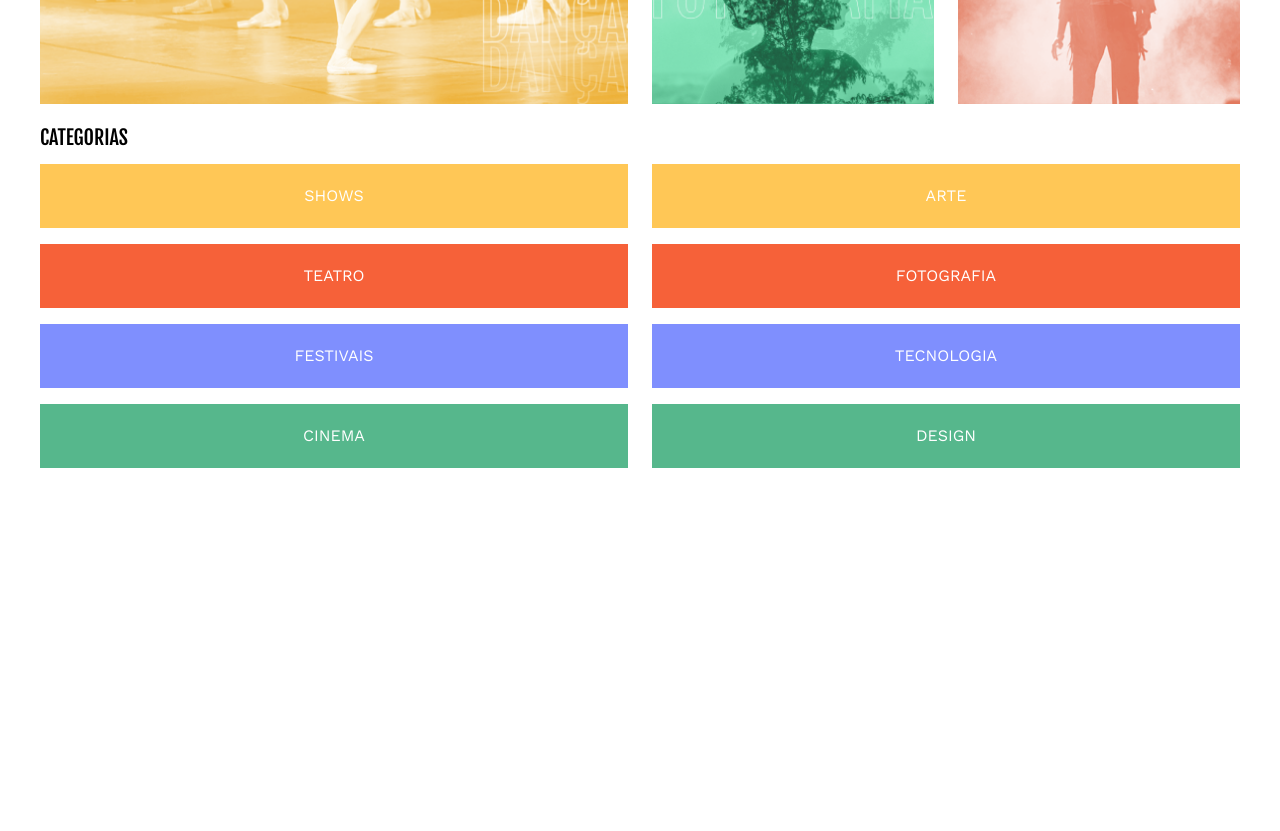
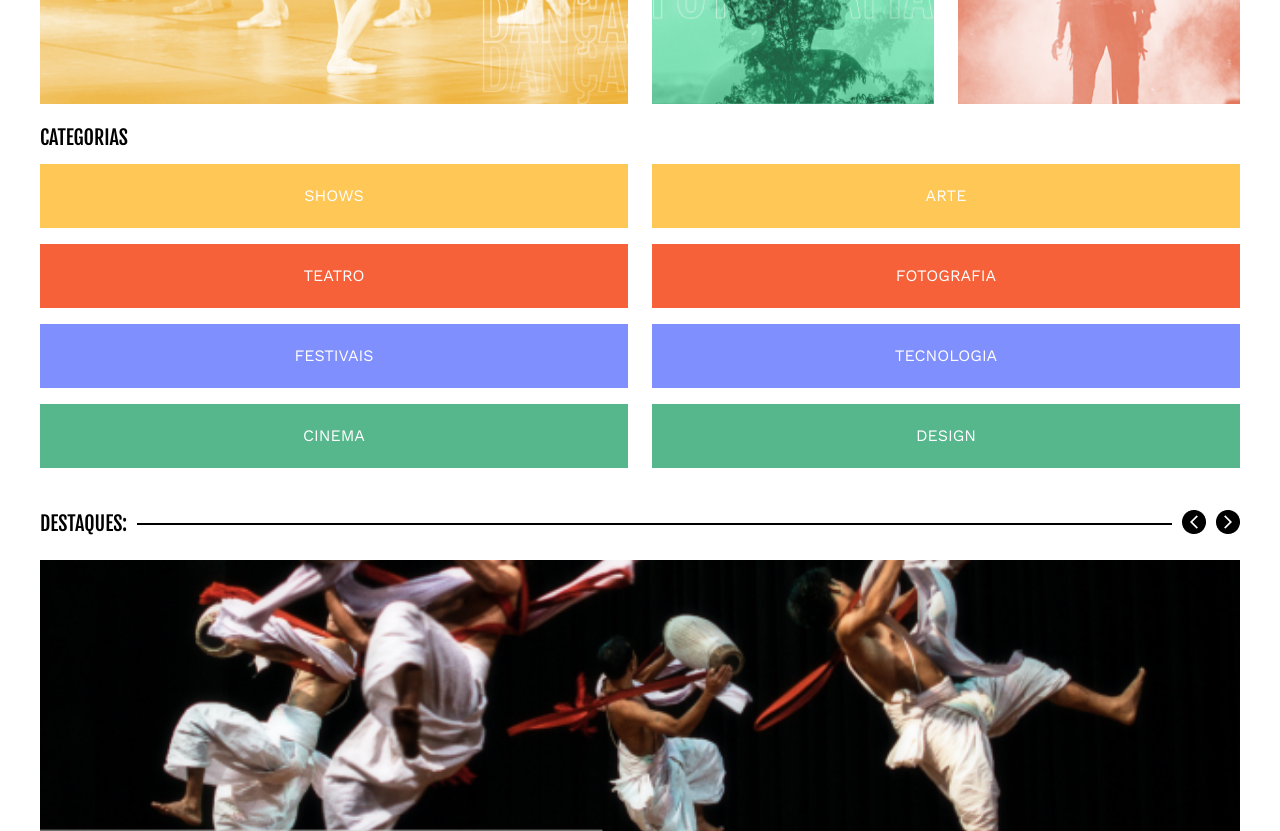
Before and after one commit to hideakifukami/culturama-react, a React (Create React App) app: page / in a window 1280 px wide. Shown: the part 600-1431 px from the top of the page. Before the commit the page ends 1068 px from the top, so only its background shows below. Built offline with nearby package versions, Linux system fonts and the light colour scheme.

Commit message:
correção erro

```diff
--- a/src/components/Category/index.js
+++ b/src/components/Category/index.js
@@ -1,6 +1,8 @@
 import React from 'react'
 import { colorData } from '../../data'
 import CategoryItem from '../CategoryItem'
+import Emphasis from '../Emphasis'
+import { emphasisData } from '../../data'
 import * as C from './styles'
 
 const Category = () => {
@@ -55,6 +57,10 @@ const Category = () => {
                     <CategoryItem key={index} categorie={item.categorie} color={item.color} />
                 ))}
             </C.CategoryList>
+            <C.CategoryEmphasis>
+                    <Emphasis img1={emphasisData.img1} img2={emphasisData.img2} />
+            </C.CategoryEmphasis>
+            <C.CategoryImage />
         </C.CategorySection>
     )
 }
--- a/src/components/Category/styles.js
+++ b/src/components/Category/styles.js
@@ -1,5 +1,5 @@
 import styled from "styled-components";
-import { fontData } from "../../data";
+import { categoryImageData, fontData } from "../../data";
 
 export const CategorySection = styled.section`
     margin-top: 1.5rem;
@@ -13,7 +13,7 @@ export const CategorySection = styled.section`
             "lista imagem";
         row-gap: 1rem;
         column-gap: 1.5rem;
-        grid-template-columns: calc(50% - 075rem);
+        grid-template-columns: calc(50% - 0.75rem);
         grid-template-rows: auto 1fr auto;
     }
 `
@@ -27,6 +27,7 @@ export const CategoryTitle = styled.h2`
     @media(min-width: 1440px) {
         margin-bottom: 0;
         grid-area: titulo;
+
     }
 `
 
@@ -49,3 +50,36 @@ export const CategoryList = styled.ul`
         grid-area: lista;
     }
 `
+export const CategoryEmphasis = styled.div`
+    @media (min-width: 1440px) {
+        grid-area: destaque;
+    }
+`
+
+
+export const CategoryImage = styled.div`
+
+    background-image: url(${categoryImageData.destaque360});
+    height: 271px;
+    background-repeat: no-repeat;
+    margin-bottom: 1.5rem;
+    background-size: cover;
+    background-position: center;
+    opacity: 1;
+    transition: 0.5s;
+
+    :hover {
+        opacity: 0.7;
+    }
+
+    @media(min-width: 720px) {
+        background-image: url(${categoryImageData.apresentacao720});
+    }
+
+    @media (min-width: 1440px) {
+        grid-area: imagem;
+        height: 224px;
+        margin-bottom: 0;
+        background-position-y: bottom;
+    }
+`
--- /dev/null
+++ b/src/components/Emphasis/index.js
@@ -0,0 +1,17 @@
+import React from 'react'
+import * as C from './styles'
+
+const Emphasis = (props) => {
+  return (
+    <C.EmphasisContainer>
+        <C.EmphasisTitle>Destaques:</C.EmphasisTitle>
+        <C.EmphasisBar />
+        <C.EmphasisDiv>
+            <C.EmphasisImage src={props.img1} />
+            <C.EmphasisImage src={props.img2} />
+        </C.EmphasisDiv>
+    </C.EmphasisContainer>
+  )
+}
+
+export default Emphasis
--- /dev/null
+++ b/src/components/Emphasis/styles.js
@@ -0,0 +1,42 @@
+import styled from "styled-components";
+import { fontData } from "../../data";
+
+export const EmphasisContainer = styled.div`
+    display: flex;
+    align-items: center;
+    gap: 10px;
+    font-size: 20px;
+    text-transform: uppercase;
+    font-family: ${fontData.fonteSecundaria};
+    padding: 30px 0 10px;
+    white-space: nowrap;
+
+    @media(min-width: 1440px) {
+        padding: 0;
+    }
+`
+
+export const EmphasisTitle = styled.h3`
+    margin: 1rem 0;
+`
+
+export const EmphasisBar = styled.div`
+    flex-grow: 1;
+    width: 131px;
+    height: 2px;
+    background-color: black;
+
+    @media(min-width: 1440px) {
+        width: 416px;
+    }
+`
+
+export const EmphasisDiv = styled.div`
+
+`
+
+export const EmphasisImage = styled.img`
+    :last-of-type {
+        padding-left: 10px;
+    }
+`
--- a/src/data.js
+++ b/src/data.js
@@ -72,3 +72,14 @@ export const bannerData = {
         alt: "Banner cor laranja"
     }
 }
+
+export const emphasisData = {
+    img1: IconeSetaVoltar,
+    img2: IconeSetaAvancar
+}
+
+
+export const categoryImageData = {
+    destaque360: Destaques360,
+    apresentacao720: Apresentacao720
+}
```
